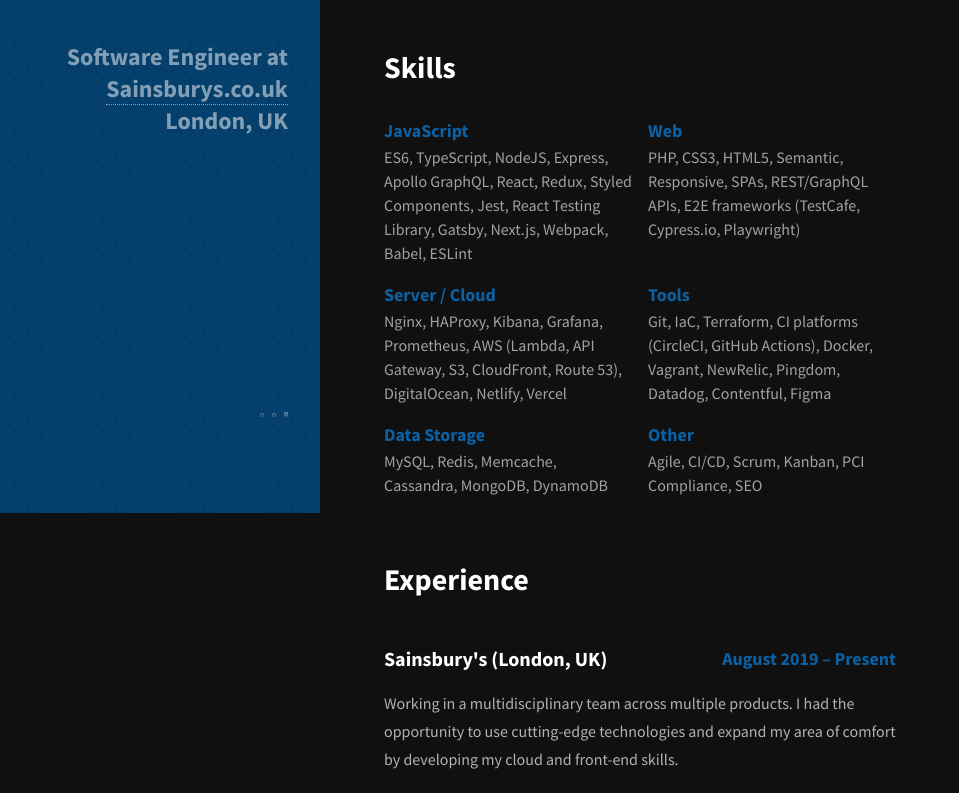
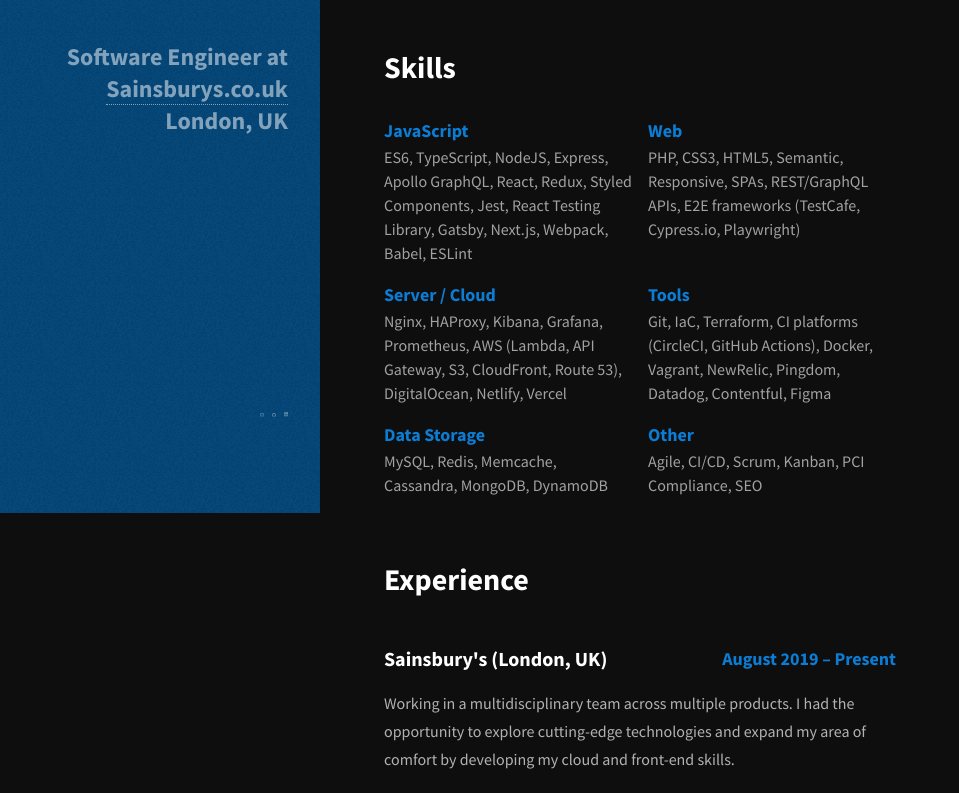
Before and after one commit to meuxx/pablo.dev, a Next.js app: page / in a window 1280 px wide. Shown: the part 287-1080 px from the top of the page, without its empty margins (0-959 px from the left). Built offline with nearby package versions, Linux system fonts and the light colour scheme.

Commit message:
React axe

```diff
--- a/components/Layout.tsx
+++ b/components/Layout.tsx
@@ -4,7 +4,9 @@
 const Layout: React.FC = ({ children }) => (
   <>
     <Sidebar />
-    <div className="lg:ml-80 xl:mr-80">{children}</div>
+    <div className="lg:ml-80 xl:mr-80" role="main">
+      {children}
+    </div>
   </>
 )
 
--- a/content/data.json
+++ b/content/data.json
@@ -45,13 +45,13 @@
       "company": "Sainsbury's",
       "location": "London, UK",
       "period": "August 2019 – Present",
-      "description": "Working in a multidisciplinary team across multiple products. I had the opportunity to use cutting-edge technologies and expand my area of comfort by developing my cloud and front-end skills. \nI focused my time on shaping the back-end architecture, making products simple, increasing automation, and reducing costs while working in a fully CI/CD environment and deploying code multiple times a day.\nDuring my time at Sainsbury's, I have learned the benefits and trade-offs of a fully serverless architecture and refined my testing skills including E2E testing."
+      "description": "Working in a multidisciplinary team across multiple products. I had the opportunity to explore cutting-edge technologies and expand my area of comfort by developing my cloud and front-end skills. \nI focused my time on shaping the back-end architecture, making products simple, increasing automation, and reducing costs while working in a fully CI/CD environment and deploying code multiple times a day.\nDuring my time at Sainsbury's, I have learned the benefits and trade-offs of a fully serverless architecture and refined my testing skills including E2E testing."
     },
     {
       "company": "Kooomo",
       "location": "Dublin, Ireland",
       "period": "April 2014 – August 2019",
-      "description": "Developed and supported the PHP ecommerce platform with special focus on performance improvements and the implementation of new technologies to satisfy the business needs. Creation of several internal tools to monitor the platform and to ensure the healthy status of it. Coordinated the delivery of new technology implementations alongside the Sysadmin team. \nStarting as an intern, I had the opportunity to quickly grow professionally.\nDuring my last period on Kooomo, I led the SRE team as well as a project to refactor and modernise the monolithic platform codebase using Laravel."
+      "description": "Developed and supported the PHP ecommerce platform with special focus on performance improvements and the implementation of new technologies to satisfy the business needs. Creation of several internal tools to monitor the platform and to ensure the healthy status of it. Coordinated the delivery of new technology implementations alongside the Sysadmin team. \nStarting as an intern, I had the opportunity to quickly grow professionally.\nDuring my last period at Kooomo, I led the SRE team as well as a project to refactor and modernise the monolithic platform codebase using Laravel."
     }
   ],
   "hobbies": [
--- a/package.json
+++ b/package.json
@@ -22,6 +22,7 @@
     "react-dom": "17.0.1"
   },
   "devDependencies": {
+    "@axe-core/react": "^4.0.0",
     "@fullhuman/postcss-purgecss": "^3.0.0",
     "@testing-library/react": "^11.2.2",
     "@testing-library/react-hooks": "^3.4.2",
--- a/pages/_app.tsx
+++ b/pages/_app.tsx
@@ -1,3 +1,5 @@
+import React from 'react'
+import ReactDOM from 'react-dom'
 import { AppProps } from 'next/app'
 import { DefaultSeo } from 'next-seo'
 
@@ -14,6 +16,10 @@
 
 const { site } = data
 const siteUrl = 'https://next.pablo.page' // TODO
+
+if (process.env.NODE_ENV !== 'production' && typeof window !== 'undefined') {
+  import('@axe-core/react').then(({ default: axe }) => axe(React, ReactDOM, 1000))
+}
 
 const MyApp = ({ Component, pageProps }: AppProps): JSX.Element => (
   <Layout>
--- a/pages/_document.tsx
+++ b/pages/_document.tsx
@@ -6,8 +6,8 @@
       <Html>
         <Head>
           <link rel="shortcut icon" href="/favicon.png" />
-          <link rel="preload" href="/fonts/SourceSansPro-Regular-latin.woff2" as="font" type="font/woff2" />
-          <link rel="preload" href="/fonts/SourceSansPro-Bold-latin.woff2" as="font" type="font/woff2" />
+          {/* <link rel="preload" href="/fonts/SourceSansPro-Regular-latin.woff2" as="font" type="font/woff2" /> */}
+          {/* <link rel="preload" href="/fonts/SourceSansPro-Bold-latin.woff2" as="font" type="font/woff2" /> */}
           <link rel="preload" href="/img/background.png" as="image" />
           <script
             key="gatsby-plugin-fathom"
--- a/tailwind.config.js
+++ b/tailwind.config.js
@@ -13,13 +13,13 @@
       texture: "url('/img/background.png')",
     }),
     colors: {
-      bg: '#101010',
+      bg: '#0E0E0E',
       fg: '#a2a2a2',
       fgbold: '#ffffff',
       fglight: '#b2b2b2',
-      accentbg: '#033E6B',
+      accentbg: '#034577',
       accentfg: 'rgba(255,255,255,0.5)',
-      accentfgbold: '#0B61A4',
+      accentfgbold: '#0B7DD5',
       accentfglight: 'rgba(255,255,255,0.4)',
       transparent: 'transparent',
     },
```
Also changed, not shown: 1 other file (tests, documents, lock files or other folders).
